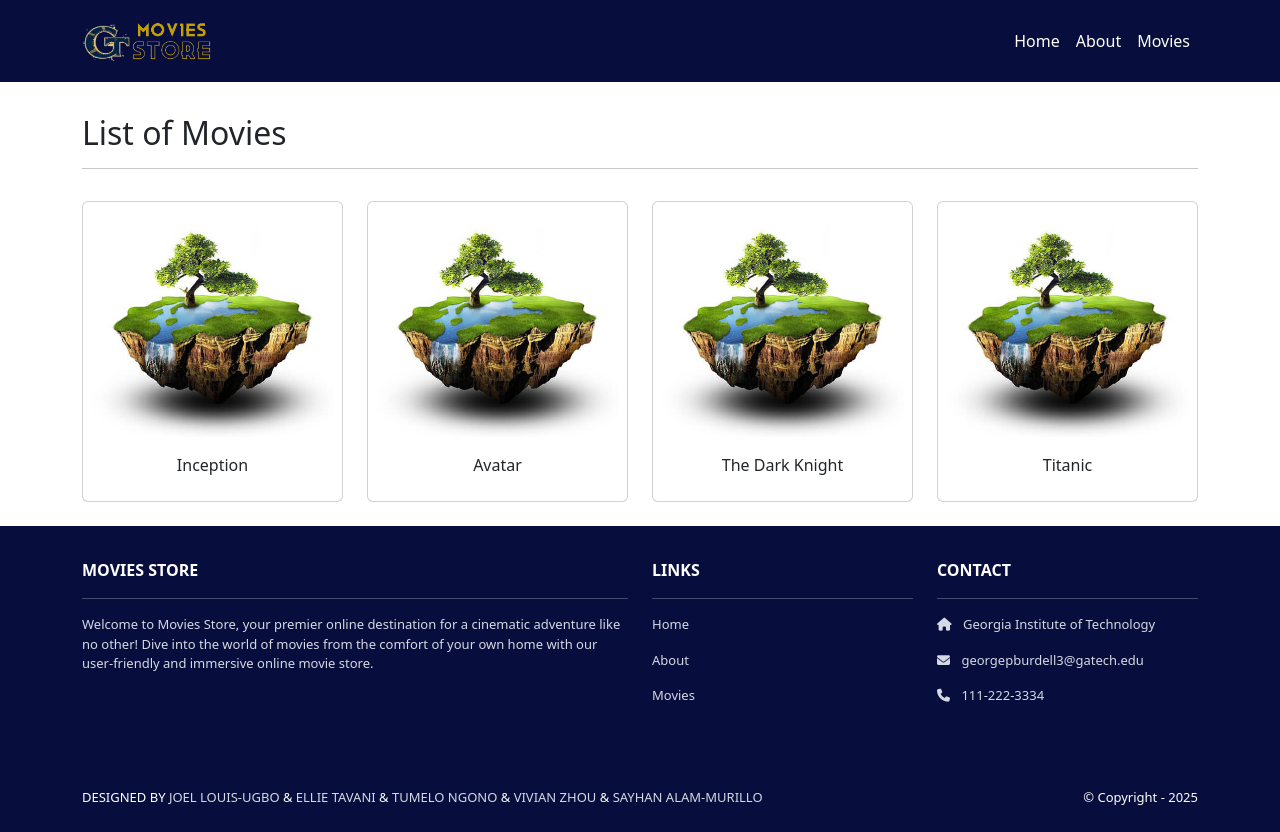
After one commit to jlouisugbo/GTMoviesStore, a Django app: page /movies/ in a window 1280 px wide. The commit adds this page. Run offline with Django 5.2, Linux system fonts and the light colour scheme; some libraries are stand-ins or nearby versions.

Commit message:
Vivian movies index added to base site

```diff
--- a/GTmovies/GTmovies/templates/base.html
+++ b/GTmovies/GTmovies/templates/base.html
@@ -26,6 +26,7 @@
           <div class="navbar-nav ms-auto navbar-ml">
             <a class="nav-link" href="{% url 'home.index' %}">Home</a>
             <a class="nav-link" href="{% url 'home.about' %}">About</a>
+            <a class="nav-link" href="{% url 'movies.index' %}">Movies</a>
           </div>
         </div>
       </div>
@@ -51,8 +52,9 @@
           <div class="col-md-3 col-lg-3 col-xl-3 mx-auto mb-4">
             <b>LINKS</b>
             <hr />
+            <p><a class="nav-link" href="{% url 'home.index' %}">Home</a></p>
             <p><a class="nav-link" href="{% url 'home.about' %}">About</a></p>
-            <p><a class="nav-link" href="{% url 'home.index' %}">Home</a></p>
+            <p><a class="nav-link" href="{% url 'movies.index' %}">Movies</a></p>
           </div>
           <div class="col-md-3 col-lg-3 col-xl-3 mx-auto mb-4">
             <b>CONTACT</b>
--- /dev/null
+++ b/GTmovies/movies/templates/movies/index.html
@@ -0,0 +1,27 @@
+ {% extends 'base.html' %}
+ {% block content %}
+ {% load static %}
+ <div class="p-3">
+  <div class="container">
+    <div class="row mt-3">
+      <div class="col mx-auto mb-3">
+        <h2>List of Movies</h2>
+        <hr />
+      </div>
+    </div>
+    <div class="row">
+      {% for movie in template_data.movies %}
+      <div class="col-md-4 col-lg-3 mb-2">
+        <div class="p-2 card align-items-center pt-4">
+          <img src="{% static 'img/about.jpg' %}"
+            class="card-img-top rounded">
+          <div class="card-body text-center">
+            {{ movie.name }}
+          </div>
+        </div>
+      </div>
+      {% endfor %}
+    </div>
+  </div>
+ </div>
+ {% endblock content %}
--- a/GTmovies/movies/urls.py
+++ b/GTmovies/movies/urls.py
@@ -2,6 +2,5 @@ from django.urls import path
 from . import views
 
 urlpatterns = [
-    # Example path
-    path('', views.index, name='index'),
+    path('', views.index, name='movies.index'),
 ]
--- a/GTmovies/movies/views.py
+++ b/GTmovies/movies/views.py
@@ -1,4 +1,27 @@
 from django.shortcuts import render
 
+movies = [
+    {
+        'id': 1, 'name': 'Inception', 'price': 12,
+        'description': 'A mind-bending heist thriller.'
+    },
+    {
+        'id': 2, 'name': 'Avatar', 'price': 13,
+        'description': 'A journey to a distant world and the battle for resources.'
+    },
+    {
+        'id': 3, 'name': 'The Dark Knight', 'price': 14,
+        'description': 'Gothams vigilante faces the Joker.'
+    },
+    {
+        'id': 4, 'name': 'Titanic', 'price': 11,
+        'description': 'A love story set against the backdrop of the sinking Titanic.',
+    },
+]
+
 def index(request):
-    return render(request, 'movies/index.html')
+    template_data = {}
+    template_data['title'] = 'Movies'
+    template_data['movies'] = movies
+    return render(request, 'movies/index.html',
+                  {'template_data': template_data})
```
Also changed, not shown: GTmovies/movies/templates/index.html (deleted), 2 other files.
